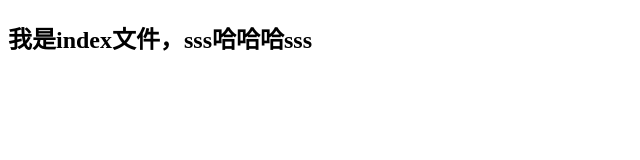
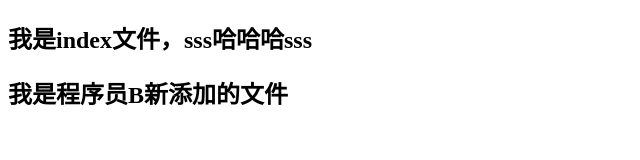
Before and after one commit to zhiwei001/git-demo, a plain HTML site: page index.html in a window 1280 px wide. Shown: the whole page, without its empty margins (0-640 px from the left). Drawn offline with Linux system fonts and the light colour scheme.

Commit message:
程序员B第一次提交

```diff
--- a/index.html
+++ b/index.html
@@ -10,6 +10,7 @@
 
 <body>
     <h2>我是index文件，sss哈哈哈sss</h2>
+    <h2>我是程序员B新添加的文件</h2>
 </body>
 
 </html>
```
